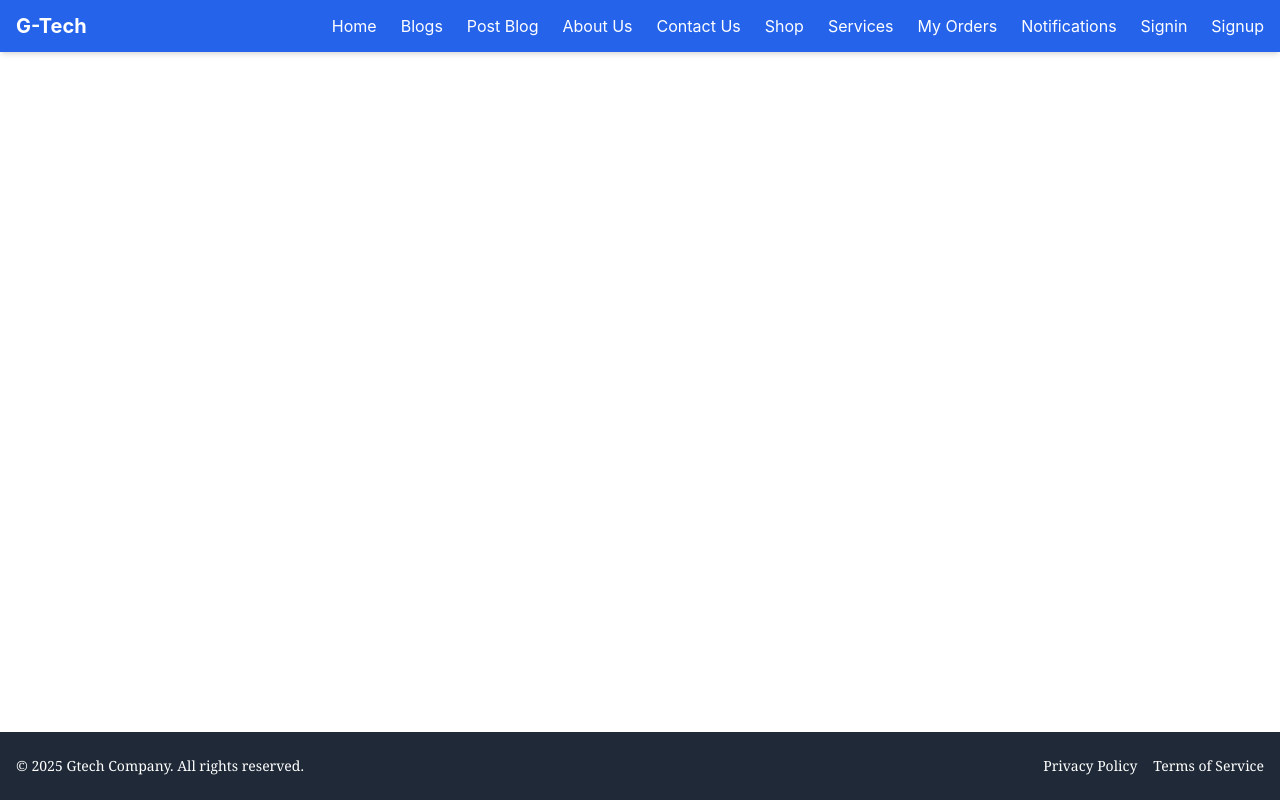
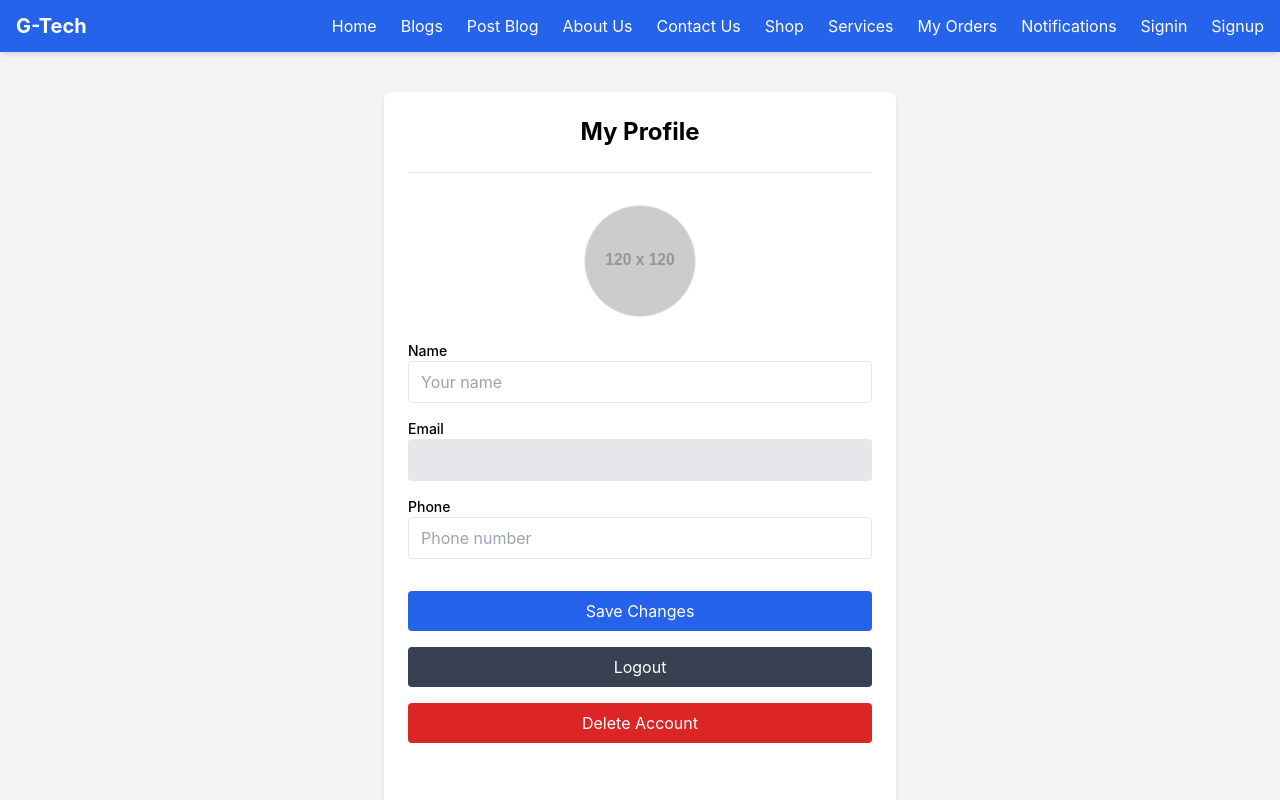
Before and after one commit to Gideonngige/blogapp, a React (Create React App) app: page /profile in a window 1280 px wide. Shown: the top 800 px of the page. Built offline with nearby package versions, Linux system fonts and the light colour scheme.

Commit message:
added profile page

```diff
--- a/src/App.js
+++ b/src/App.js
@@ -21,6 +21,7 @@ import DeliveryOrders from './Pages/DeliveryOrders';
 import Dashboard from './Pages/Dashboard';
 import ForgotPassword from './Pages/ForgotPassword';
 import BlogDetail from './Pages/BlogDetail'; // optional
+import Profile from './Pages/Profile';
 
 import { UserProvider } from './Pages/Context/UserContext';
 
@@ -50,6 +51,7 @@ function App() {
         <Route path="/dashboard" element={<Dashboard />} />
         <Route path="/forgot-password" element={<ForgotPassword />} />
         <Route path="/blog/:id" element={<BlogDetail />} />
+        <Route path="/profile" element={<Profile />} />
         {/* Add more routes as needed */}
       </Routes>
       </Layout>
--- /dev/null
+++ b/src/Pages/Profile.js
@@ -0,0 +1,211 @@
+import React, { useState, useEffect } from "react";
+import { useNavigate } from "react-router-dom";
+
+export default function Profile() {
+  const navigate = useNavigate();
+
+  const [profile, setProfile] = useState({
+    name: "",
+    email: "",
+    phone: "",
+    profile_image: "",
+  });
+
+  const [previewImage, setPreviewImage] = useState(null);
+  const [selectedFile, setSelectedFile] = useState(null);
+  const [message, setMessage] = useState("");
+
+  useEffect(() => {
+    setProfile({
+      name: localStorage.getItem("name") || "",
+      email: localStorage.getItem("email") || "",
+      phone: localStorage.getItem("phone") || "",
+      profile_image: localStorage.getItem("profile_image") || "",
+    });
+  }, []);
+
+  // Select Image From Device
+  const handleImageChange = (e) => {
+    const file = e.target.files[0];
+    if (!file) return;
+
+    setSelectedFile(file);
+    setPreviewImage(URL.createObjectURL(file)); // local preview
+  };
+
+  // Save Profile Changes
+  const handleSaveChanges = async () => {
+    const token = localStorage.getItem("token");
+    const user_id = localStorage.getItem("user_id");
+
+    const formData = new FormData();
+    formData.append("name", profile.name);
+    formData.append("phone", profile.phone);
+
+    if (selectedFile) {
+      formData.append("profile_image", selectedFile);
+    }
+
+    try {
+      const response = await fetch(
+        `https://myblogbackend-phgi.onrender.com/update-profile/${user_id}/`,
+        {
+          method: "PUT",
+          headers: {
+            Authorization: `Bearer ${token}`,
+          },
+          body: formData,
+        }
+      );
+
+      const data = await response.json();
+      if (response.ok) {
+        setMessage("Profile updated successfully");
+
+        // Update localStorage with new data
+        localStorage.setItem("name", data.name);
+        localStorage.setItem("phone", data.phone);
+        localStorage.setItem("profile_image", data.profile_image);
+
+        setProfile((prev) => ({
+          ...prev,
+          profile_image: data.profile_image,
+        }));
+      } else {
+        setMessage(data.message || "Update failed");
+      }
+    } catch (error) {
+      console.error("Profile update error:", error);
+      setMessage("An error occurred");
+    }
+  };
+
+  // Logout
+  const handleLogout = () => {
+    localStorage.clear();
+    navigate("/signin");
+  };
+
+  // Delete Account
+  const handleDeleteAccount = async () => {
+    const user_id = localStorage.getItem("user_id");
+    const token = localStorage.getItem("token");
+
+    if (!window.confirm("Are you sure you want to delete your account?"))
+      return;
+
+    try {
+      const response = await fetch(
+        `https://myblogbackend-phgi.onrender.com/delete-account/${user_id}/`,
+        {
+          method: "DELETE",
+          headers: { Authorization: `Bearer ${token}` },
+        }
+      );
+
+      if (response.ok) {
+        localStorage.clear();
+        navigate("/signup");
+      } else {
+        setMessage("Failed to delete account");
+      }
+    } catch (e) {
+      console.error(e);
+      setMessage("An error occurred");
+    }
+  };
+
+  return (
+    <div className="min-h-screen bg-gray-100 px-4 py-10 flex justify-center">
+      <div className="w-full max-w-lg bg-white shadow-md rounded-lg p-6">
+        <h2 className="text-2xl font-bold mb-6 text-center">My Profile</h2>
+        <hr className="mb-8" />
+
+        {message && (
+          <p className="text-center text-sm text-green-600 mb-4">{message}</p>
+        )}
+
+        {/* Profile Image Section */}
+        <div className="flex justify-center mb-6">
+          <label className="cursor-pointer">
+            <img
+              src={
+                previewImage ||
+                profile.profile_image ||
+                "https://via.placeholder.com/120"
+              }
+              alt="Profile"
+              className="w-28 h-28 rounded-full object-cover border"
+            />
+            <input
+              type="file"
+              accept="image/*"
+              className="hidden"
+              onChange={handleImageChange}
+            />
+          </label>
+        </div>
+
+        {/* Form Inputs */}
+        <div className="space-y-4">
+          <div>
+            <label className="block text-sm font-medium">Name</label>
+            <input
+              value={profile.name}
+              onChange={(e) =>
+                setProfile({ ...profile, name: e.target.value })
+              }
+              className="w-full px-3 py-2 border rounded"
+              placeholder="Your name"
+            />
+          </div>
+
+          <div>
+            <label className="block text-sm font-medium">Email</label>
+            <input
+              value={profile.email}
+              disabled
+              className="w-full px-3 py-2 border rounded bg-gray-200"
+            />
+          </div>
+
+          <div>
+            <label className="block text-sm font-medium">Phone</label>
+            <input
+              value={profile.phone}
+              onChange={(e) =>
+                setProfile({ ...profile, phone: e.target.value })
+              }
+              className="w-full px-3 py-2 border rounded"
+              placeholder="Phone number"
+            />
+          </div>
+        </div>
+
+        {/* Buttons */}
+        <div className="mt-8 space-y-4">
+          <button
+            onClick={handleSaveChanges}
+            className="w-full bg-blue-600 text-white py-2 rounded hover:bg-blue-700"
+          >
+            Save Changes
+          </button>
+
+          <button
+            onClick={handleLogout}
+            className="w-full bg-gray-700 text-white py-2 rounded hover:bg-gray-800"
+          >
+            Logout
+          </button>
+
+          <button
+            onClick={handleDeleteAccount}
+            className="w-full bg-red-600 text-white py-2 rounded hover:bg-red-700"
+          >
+            Delete Account
+          </button>
+        </div>
+      </div>
+    </div>
+  );
+}
--- a/src/Pages/Signin.js
+++ b/src/Pages/Signin.js
@@ -37,7 +37,7 @@ export default function Signin() {
         localStorage.setItem('email', form.email);
         localStorage.setItem('token', data.token);
         localStorage.setItem('name', data.name);
-        localStorage.setItem('phone', data.phone);
+        localStorage.setItem('phone', data.phone_number);
         localStorage.setItem('profile_image', data.profile_image);
         localStorage.setItem('is_verified', data.is_verified);
 
```
